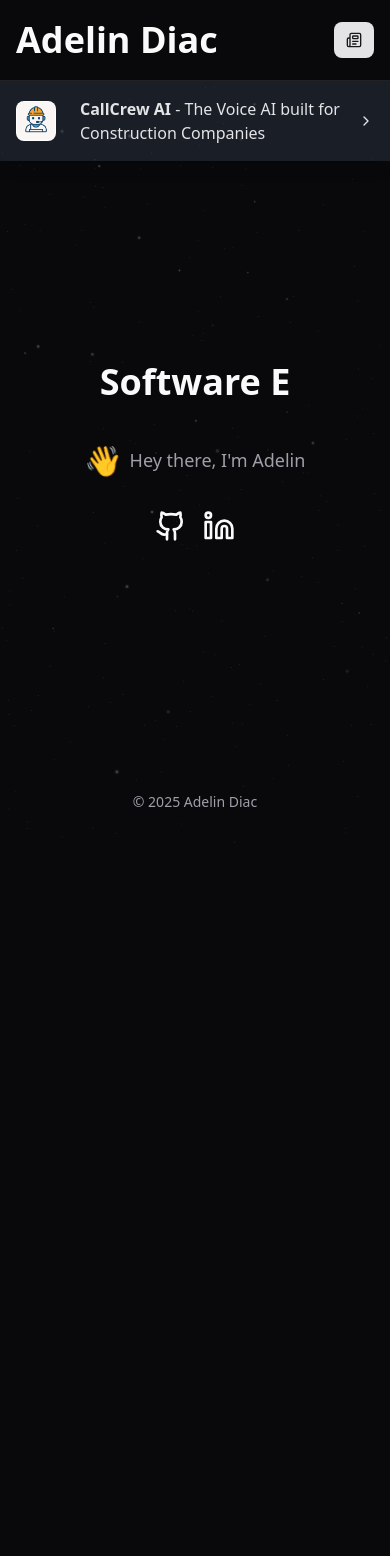
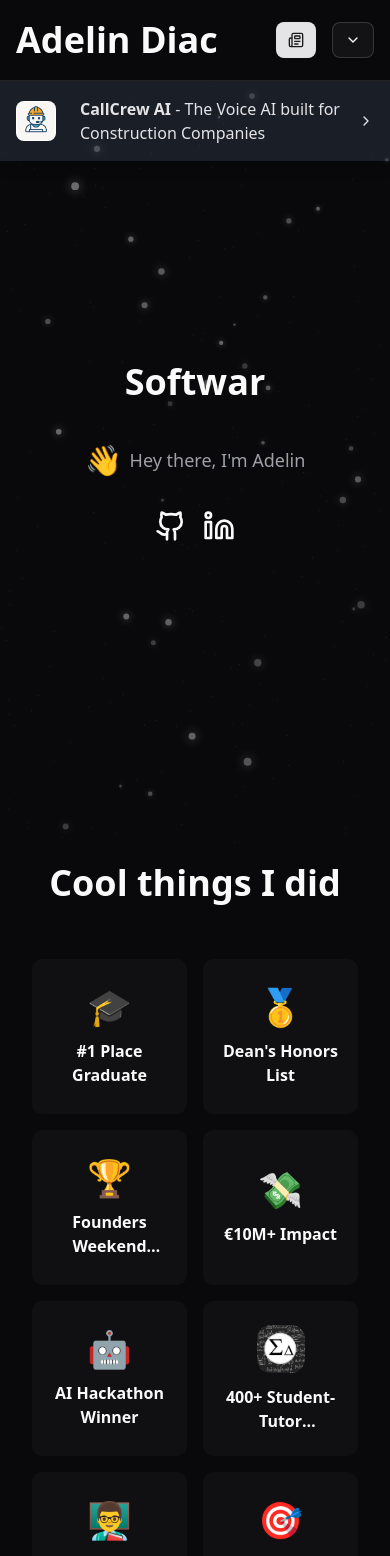
Before and after one commit to adelin-diac/adelindiac_site, a Next.js app: page / in a window 390 px wide. Shown: the top 1556 px of the page. Before the commit the page ends 844 px from the top, so only its background shows below. Built offline with nearby package versions, Linux system fonts and the light colour scheme.

Commit message:
updatesss

```diff
--- a/package.json
+++ b/package.json
@@ -3,7 +3,7 @@
   "version": "0.1.0",
   "private": true,
   "scripts": {
-    "dev": "next dev --turbopack",
+    "dev": "next dev --turbopack -H 0.0.0.0",
     "build": "next build",
     "start": "next start",
     "lint": "next lint"
--- a/src/app/page.tsx
+++ b/src/app/page.tsx
@@ -7,11 +7,11 @@ export default function Home() {
   return (
     <main>
       <CallCrewLink />
-      <div className="px-5 md:px-20 max-w-6xl mx-auto flex flex-col items-center justify-center gap-y-50 py-20">
+      <div className="px-4 md:px-20 max-w-6xl mx-auto flex flex-col items-center justify-center gap-y-50 py-20">
         <HeroSection />
 
-        {/* <Achievments />
-        <Career /> */}
+        <Achievments />
+        {/* <Career /> */}
       </div>
     </main>
   );
--- /dev/null
+++ b/src/app/robots.ts
@@ -0,0 +1,15 @@
+import type { MetadataRoute } from "next";
+import config from "@/config";
+
+export default function robots(): MetadataRoute.Robots {
+  return {
+    rules: [
+      {
+        userAgent: "*",
+        allow: "/",
+        disallow: ["/404", "/500", "/api"],
+      },
+    ],
+    sitemap: `https://${config.domainName}/sitemap.xml`,
+  };
+}
--- /dev/null
+++ b/src/app/sitemap.ts
@@ -0,0 +1,19 @@
+import config from "@/config";
+import type { MetadataRoute } from "next";
+
+export default function sitemap(): MetadataRoute.Sitemap {
+  return [
+    {
+      url: `https://${config.domainName}`,
+      lastModified: new Date(),
+      changeFrequency: "monthly",
+      priority: 1,
+    },
+    {
+      url: `https://${config.domainName}/news`,
+      lastModified: new Date(),
+      changeFrequency: "monthly",
+      priority: 0.8,
+    },
+  ];
+}
--- /dev/null
+++ b/src/components/landing-page/achievements-list.tsx
@@ -0,0 +1,57 @@
+type Achievement = {
+  title: string;
+  description: string;
+} & ({ emoji: string; image?: never } | { image: string; emoji?: never });
+
+const ACHIEVEMENTS: Achievement[] = [
+  {
+    emoji: "🎓",
+    title: "#1 Place Graduate",
+    description:
+      "Graduated top of my class and was the only one to achieve a 1st class honours degree.",
+  },
+  {
+    emoji: "🥇",
+    title: "Dean's Honors List",
+    description:
+      "The Dean's Honors List in DCU is the top 5% of graduates in the Faculty of Engineering & Computing.",
+  },
+  {
+    emoji: "🏆",
+    title: "Founders Weekend Winner",
+    description:
+      "Won the Founders Weekend at PorterShed (NDRC Galway) with an AI voice assistant for construction companies.",
+  },
+  {
+    emoji: "💸",
+    title: "€10M+ Impact",
+    description:
+      "HereWorks internship - I built a core analytics system saving 2,000+ hours/year and projected to generate €10M+.",
+  },
+  {
+    emoji: "🤖",
+    title: "AI Hackathon Winner",
+    description:
+      "Won an internal IBM AI Hackathon. Built a meeting-summary AI agent for Teams calls.",
+  },
+  {
+    image: "/images/mh1-tutors.png",
+    title: "400+ Student-Tutor Connections",
+    description:
+      "Founded MH1 Tutors during college. Helped 400+ students find the right tutor and get into their dream universities.",
+  },
+  {
+    emoji: "👨‍🏫",
+    title: "100+ Students Taught",
+    description:
+      "Tutored 100+ Leaving Cert students in Maths during college, helping them get into their dream universities.",
+  },
+  {
+    emoji: "🎯",
+    title: "Secondary School Record Points",
+    description:
+      "The first student in my secondary school to get over 600 CAO points (max 625) in the Leaving Cert.",
+  },
+];
+
+export default ACHIEVEMENTS;
--- a/src/components/landing-page/achievements.ts
+++ /dev/null
@@ -1,55 +0,0 @@
-type Achievement = {
-  title: string;
-  description: string;
-} & ({ emoji: string; image?: never } | { image: string; emoji?: never });
-
-const ACHIEVEMENTS: Achievement[] = [
-  {
-    image: "/images/mh1-tutors.png",
-    title: "Previous Startup - MH1 Tutors",
-    description:
-      "Consectetur adipiscing elit. Integer nec odio. Praesent libero. Consectetur adipiscing elit. Integer nec odio. Praesent libero.",
-  },
-  {
-    emoji: "🚀",
-    title: "Sed cursus ante dapibus",
-    description:
-      "Nulla quis sem at nibh elementum imperdiet. Duis sagittis ipsum.",
-  },
-  {
-    emoji: "🎯",
-    title: "Praesent mauris",
-    description: "Fusce nec tellus sed augue semper porta. Mauris massa.",
-  },
-  {
-    emoji: "💡",
-    title: "Vestibulum lacinia arcu",
-    description: "Eget nulla. Class aptent taciti sociosqu ad litora torquent.",
-  },
-  {
-    emoji: "🌟",
-    title: "Curabitur sodales ligula",
-    description:
-      "Ut varius tincidunt libero. Phasellus dolor. Maecenas vestibulum.",
-  },
-  {
-    emoji: "📈",
-    title: "Morbi lectus risus",
-    description:
-      "Iaculis vel, suscipit quis, luctus non, massa. Fusce ac turpis.",
-  },
-  {
-    emoji: "🛠️",
-    title: "Pellentesque posuere",
-    description:
-      "Praesent blandit dolor. Sed non quam. In vel mi sit amet augue.",
-  },
-  {
-    emoji: "🌍",
-    title: "Vivamus euismod mauris",
-    description:
-      "Quisque volutpat condimentum velit. Class aptent taciti sociosqu.",
-  },
-];
-
-export default ACHIEVEMENTS;
--- a/src/components/landing-page/achievments.tsx
+++ b/src/components/landing-page/achievments.tsx
@@ -1,22 +1,23 @@
-import ACHIEVEMENTS from "./achievements";
+import ACHIEVEMENTS from "./achievements-list";
 
 export default function Achievments() {
   return (
     <div className="flex flex-col items-center justify-center gap-y-10">
       <div>
         <h2 className="text-4xl font-bold text-foreground text-center">
-          Some cool things I did
+          Cool things I did
         </h2>
       </div>
       <div className="grid grid-cols-2 md:grid-cols-3 lg:grid-cols-4 gap-4 p-4">
         {ACHIEVEMENTS.map((achievement) => (
           <div
             key={achievement.title}
-            className="group relative aspect-square bg-card/50 border border-border rounded-lg p-4 hover:scale-102 transition-all duration-300 ease-in-out overflow-hidden"
+            tabIndex={0}
+            className="group relative aspect-square bg-card/50 rounded-lg p-4 hover:scale-102 focus:scale-102 transition-all duration-300 ease-in-out overflow-hidden cursor-pointer focus:outline-none"
           >
             {/* Emoji/Image and Title */}
             <div className="flex flex-col items-center justify-center h-full text-center">
-              <div className="text-4xl mb-3 group-hover:scale-110 transition-transform duration-300">
+              <div className="text-4xl mb-3 group-hover:scale-110 group-focus:scale-110 transition-transform duration-300">
                 {achievement.emoji && achievement.emoji}
                 {achievement.image && (
                   <img
@@ -26,13 +27,13 @@ export default function Achievments() {
                   />
                 )}
               </div>
-              <h3 className="text-sm font-semibold text-foreground line-clamp-2 group-hover:text-primary transition-colors">
+              <h3 className="text-base font-semibold text-foreground line-clamp-2 group-hover:text-primary group-focus:text-primary transition-colors">
                 {achievement.title}
               </h3>
             </div>
 
-            {/* Hover Overlay with Description */}
-            <div className="absolute inset-0 bg-background/95 backdrop-blur-sm opacity-0 group-hover:opacity-100 transition-opacity duration-300 ease-in-out flex items-center justify-center p-4">
+            {/* Desktop Hover Overlay */}
+            <div className="absolute inset-0 bg-background/95 backdrop-blur-sm opacity-0 group-hover:opacity-100 transition-opacity duration-300 ease-in-out items-center justify-center p-4 hidden md:flex">
               <div className="text-center">
                 <div className="text-2xl mb-2 flex items-center justify-center">
                   {achievement.emoji && achievement.emoji}
@@ -47,7 +48,16 @@ export default function Achievments() {
                 <h3 className="text-sm font-semibold text-foreground mb-2">
                   {achievement.title}
                 </h3>
-                <p className="text-xs text-muted-foreground leading-relaxed">
+                <p className="text-sm text-muted-foreground leading-relaxed text-justify">
+                  {achievement.description}
+                </p>
+              </div>
+            </div>
+
+            {/* Mobile Touch/Focus Overlay */}
+            <div className="absolute inset-0 bg-background/95 backdrop-blur-sm opacity-0 group-focus:opacity-100 transition-opacity duration-300 ease-in-out flex items-center justify-center p-4 md:hidden">
+              <div className="text-center">
+                <p className="text-sm text-muted-foreground leading-relaxed">
                   {achievement.description}
                 </p>
               </div>
@@ -55,6 +65,7 @@ export default function Achievments() {
           </div>
         ))}
       </div>
+      <span className="text-sm text-muted-foreground">+ more to come...</span>
     </div>
   );
 }
--- a/src/components/landing-page/callcrew-link.tsx
+++ b/src/components/landing-page/callcrew-link.tsx
@@ -9,7 +9,7 @@ export default function CallCrewLink() {
       <Link
         href={config.callcrew.url}
         target="_blank"
-        rel="noopener noreferrer"
+        rel="noopener"
         className="transition shadow-lg cursor-pointer flex items-center space-x-4 p-4 max-w-7xl mx-auto"
       >
         <Image
--- a/src/components/landing-page/hero-section.tsx
+++ b/src/components/landing-page/hero-section.tsx
@@ -19,18 +19,10 @@ export default function HeroSection() {
         </span>
       </div>
       <div className="flex justify-center items-center gap-4">
-        <Link
-          href={config.socials.github}
-          target="_blank"
-          rel="noopener noreferrer"
-        >
+        <Link href={config.socials.github} target="_blank" rel="noopener">
           <GithubIcon className="w-8 h-8 cursor-pointer hover:scale-110 transition-all duration-100" />
         </Link>
-        <Link
-          href={config.socials.linkedin}
-          target="_blank"
-          rel="noopener noreferrer"
-        >
+        <Link href={config.socials.linkedin} target="_blank" rel="noopener">
           <LinkedinIcon className="w-8 h-8 cursor-pointer hover:scale-110 transition-all duration-100" />
         </Link>
       </div>
--- a/src/components/layout/navbar.tsx
+++ b/src/components/layout/navbar.tsx
@@ -26,8 +26,7 @@ export default function Navbar() {
                 <Newspaper />
               </Link>
             </Button>
-            {/* TODO: Add NavDropdown */}
-            {/* <NavDropdown /> */}
+            <NavDropdown />
           </div>
         </div>
       </div>
--- a/src/components/layout/star-field.tsx
+++ b/src/components/layout/star-field.tsx
@@ -86,9 +86,9 @@ export function StarField({
       stars.push({
         x: Math.random() * canvas.width,
         y: Math.random() * canvas.height,
-        size: Math.random() * 1.5 + 0.3,
-        opacity: Math.random() * 0.4 + 0.1,
-        speed: Math.random() * 0.3 + 0.1,
+        size: Math.random() * 3 + 1,
+        opacity: Math.random() * 0.6 + 0.4,
+        speed: Math.random() * 0.5 + 0.2,
         originalX: Math.random() * canvas.width,
         originalY: Math.random() * canvas.height,
         isMoving: true,
@@ -179,7 +179,7 @@ export function StarField({
         ctx.globalAlpha = star.opacity;
         ctx.fillStyle = "#ffffff";
         ctx.shadowColor = "#ffffff";
-        ctx.shadowBlur = star.size * 2;
+        ctx.shadowBlur = star.isMoving ? star.size * 3 : star.size * 2;
 
         ctx.beginPath();
         ctx.arc(star.x, star.y, star.size, 0, Math.PI * 2);
--- a/src/components/news/article-card.tsx
+++ b/src/components/news/article-card.tsx
@@ -11,7 +11,7 @@ export function ArticleCard({ article }: ArticleCardProps) {
     <Link
       href={article.url}
       target="_blank"
-      rel="noopener noreferrer"
+      rel="noopener"
       className="group block w-full max-w-3xl mx-auto"
     >
       <div className="bg-card border border-border rounded-lg p-6 hover:scale-102 transition-transform duration-300 ease-in-out">
```
Also changed, not shown: 1 other file (tests, documents, lock files or other folders).
